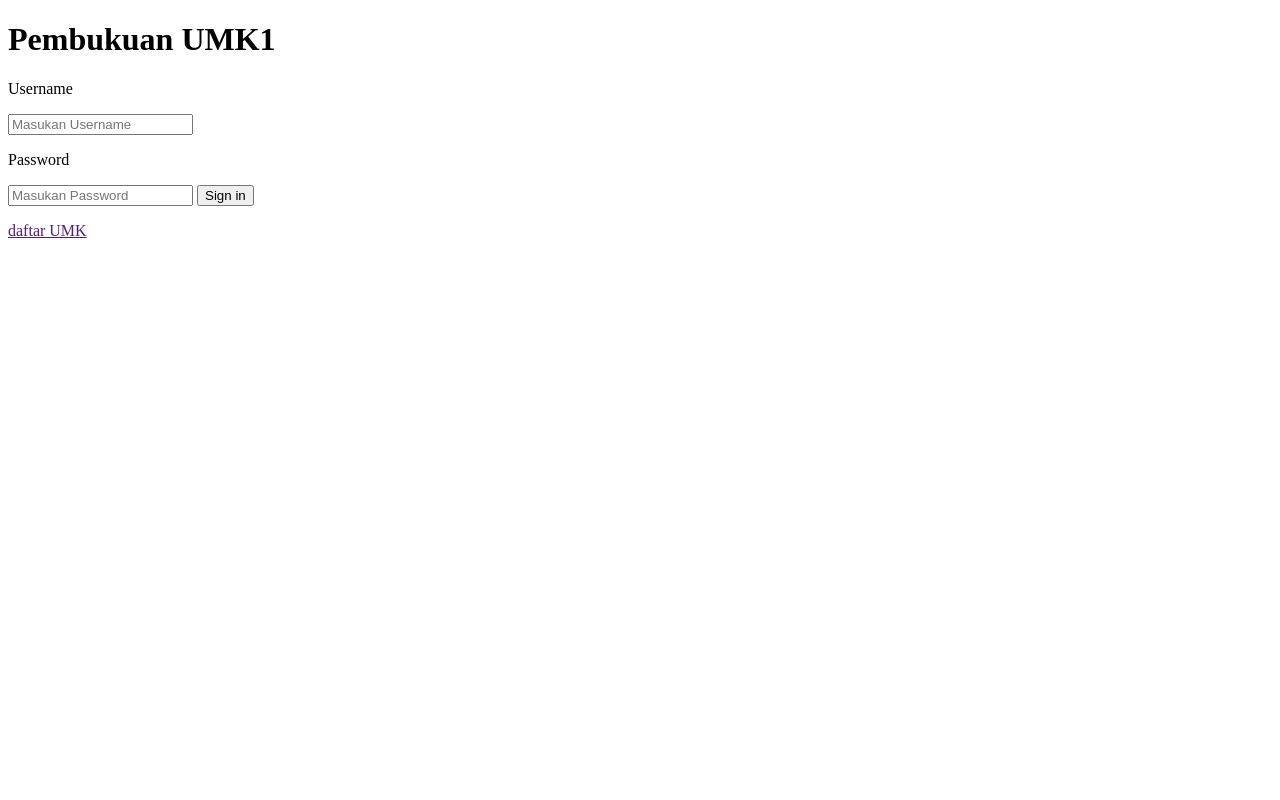
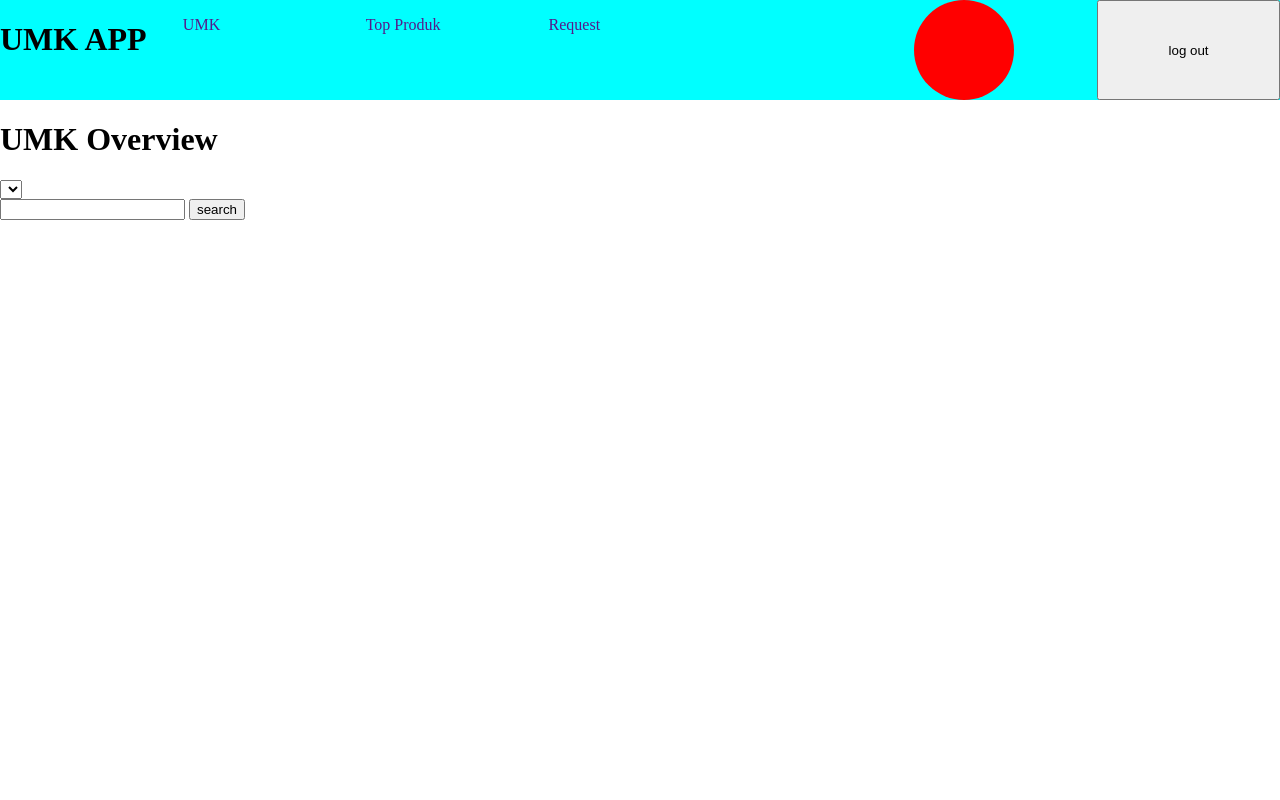
Before and after one commit to Basin312/APU, a Spring Boot app: page / in a window 1280 px wide. Run offline with Spring Boot 4, Linux system fonts and the light colour scheme; lists and menus that the app fills with data are empty.

Commit message:
halaman umk overview

```diff
--- /dev/null
+++ b/src/main/java/com/example/demo/baseControlling.java
@@ -0,0 +1,13 @@
+package com.example.demo;
+
+import org.springframework.stereotype.Controller;
+import org.springframework.web.bind.annotation.GetMapping;
+
+@Controller
+public class baseControlling {
+
+    @GetMapping("")
+    public String halamanLogin(){
+        return "umkOverview";
+    }
+}
--- /dev/null
+++ b/src/main/resources/static/css/umkOverview.css
@@ -0,0 +1,51 @@
+*{
+    box-sizing: border-box
+}
+
+html{
+    width: 100%;
+    height: 100%;
+}
+body{
+    display: grid;
+    margin: 0%;
+}
+.navBar{
+    width: 100%;
+    background-color: aqua;
+    display: grid;
+    grid-template-columns: repeat(7, 1fr);
+    grid-template-areas:
+    "nama nav1 nav2 nav3 . profile logOut";
+
+}
+
+.navBar h1{
+    grid-area: nama;
+}
+
+.navBar a:nth-of-type(1){
+    text-decoration: none;
+    grid-area: nav1;
+}
+
+.navBar a:nth-of-type(2){
+    text-decoration: none;
+    grid-area: nav2;
+}
+
+.navBar a:nth-of-type(3){
+    text-decoration: none;
+    grid-area: nav3;
+}
+
+#profile{
+    grid-area: profile;
+    width: 100px;      /* Set the width of the circle */
+    height: 100px;     /* Set the height of the circle */
+    background-color: red; /* Circle color */
+    border-radius: 50%;
+}
+.navBar button{
+    grid-area: logOut;
+}
--- a/src/main/resources/templates/umkOverview.html
+++ b/src/main/resources/templates/umkOverview.html
@@ -4,19 +4,37 @@
     <meta charset="UTF-8">
     <meta name="viewport" content="width=device-width, initial-scale=1.0">
     <title>Document</title>
+    <link rel="stylesheet" href="css/umkOverview.css">
 </head>
 <body>
-    <div></div>
+    <div class="navBar">
+        <h1>UMK APP</h1>
+        <a href=""><p>UMK</p></a>
+        <a href=""><p>Top Produk</p></a>
+        <a href=""><p>Request</p></a>
+        <div id="profile"></div>
+        <button>log out</button>
+    </div>
+
     <h1>UMK Overview</h1>
-    <div>
-        <select name="" id=""></select>
+
+    <div id="fitur1">
+        <select name="" id="">Top</select>
         <form action="">
             <input type="text">
-            <button type="submit"></button>
+            <button type="submit">search</button>
         </form>
     </div>
-    <div>
+    <div id="listUmk">
+        <div th:each="umk : ${results}" >
+            <div id="fotoUMK" th:style="back"></div>
+            <div id="description">
+                <h3 th:text="${umk.name}"></h3>
+                <h3 th:text="${umk.description}"></h3>
+            </div>
+        </div>
+    </div>
 
-    </div>
+
 </body>
 </html>
```
Also changed, not shown: src/main/resources/templates/navbar.html (deleted, +0 -21 lines), 15 other files.
